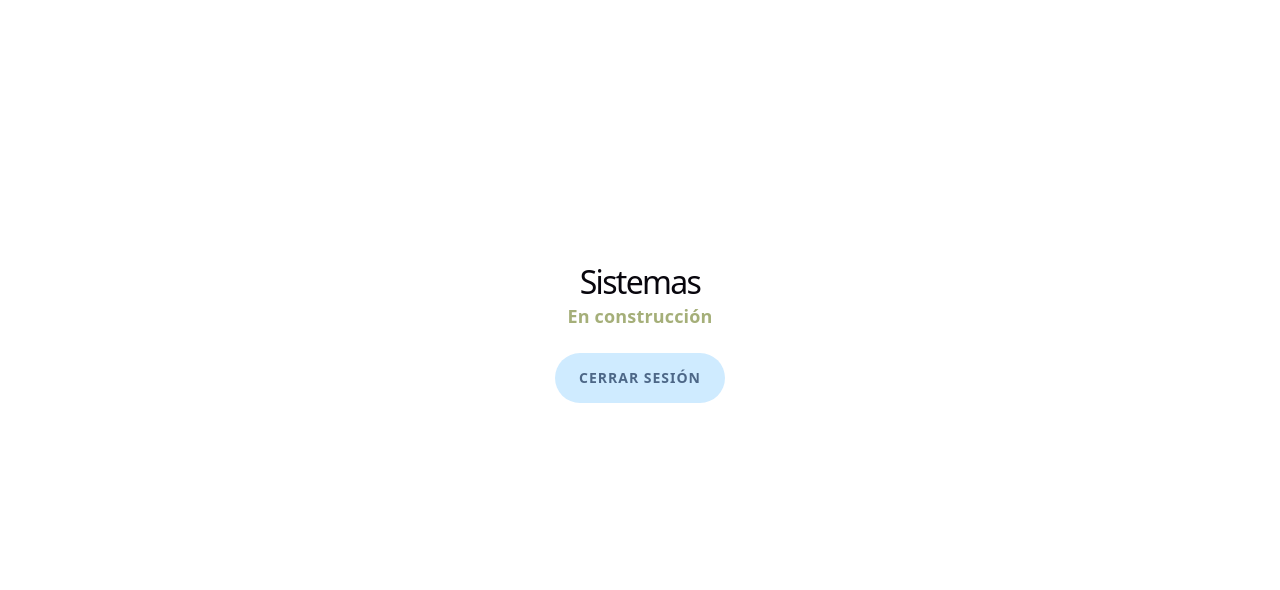
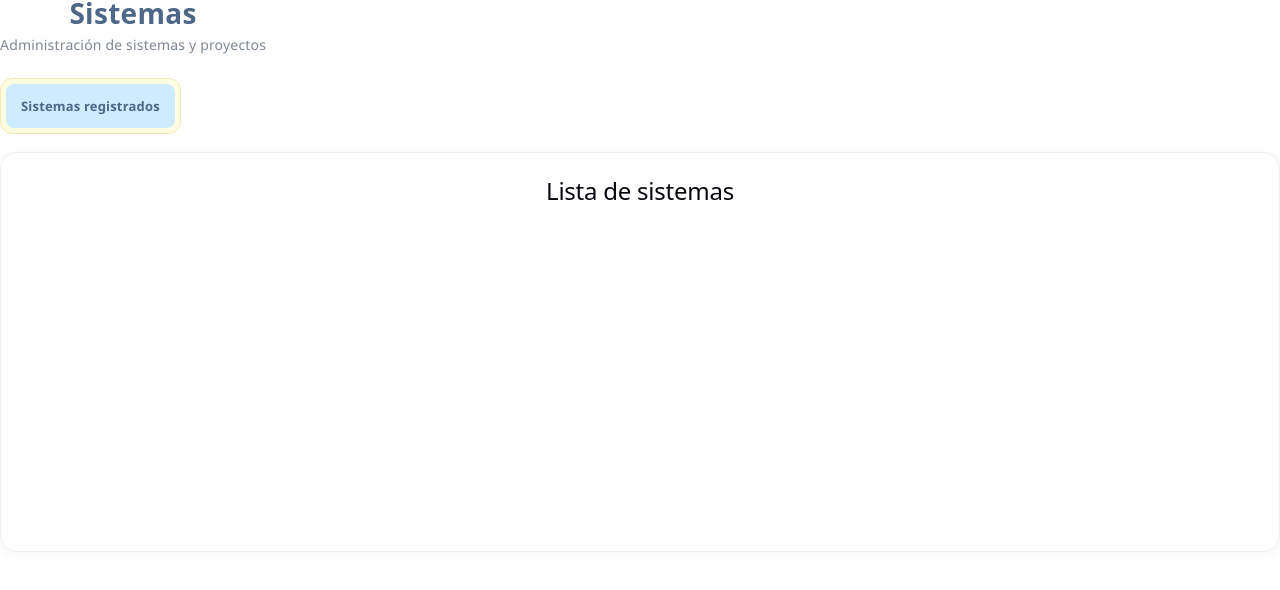
Before and after one commit to mimeceballos/integrador, a Vue app: page /admin/sistemas in a window 1280 px wide. Shown: the top 590 px of the page. Built offline with nearby package versions, Linux system fonts and the light colour scheme.

Commit message:
Modifications to index.ts for sub-index of systems, creation of subcomponents for the filling form based on permits

```diff
--- /dev/null
+++ b/src/components/sistemas/SistemaDetalle.vue
@@ -0,0 +1,5 @@
+<template>
+  <div>
+    <h2>Formulario de sistema</h2>
+  </div>
+</template>
--- /dev/null
+++ b/src/components/sistemas/SistemaForm.vue
@@ -0,0 +1,5 @@
+<template>
+  <div>
+    <h2>Detalle del sistema</h2>
+  </div>
+</template>
--- /dev/null
+++ b/src/components/sistemas/SistemaLista.vue
@@ -0,0 +1,25 @@
+<template>
+  <div>
+    <h2>Lista de sistemas</h2>
+  </div>
+</template>
+
+
+/*
+const sistemas = [
+  {
+    id: 1,
+    nombre: 'Sistema de Recursos Humanos',
+    descripcion: 'Gestión de empleados',
+    estado: 'Activo',
+    responsable: 'Administrador'
+  },
+  {
+    id: 2,
+    nombre: 'Sistema de Inventarios',
+    descripcion: 'Control de inventario empresarial',
+    estado: 'En desarrollo',
+    responsable: 'Administrador'
+  }
+]
+*/
--- a/src/router/index.ts
+++ b/src/router/index.ts
@@ -1,23 +1,57 @@
 import { createRouter, createWebHistory } from 'vue-router'
 import LogIn from '../components/LogIn.vue'
-import adminView from '../views/adminView.vue'
+// import adminView from '../views/adminView.vue'
 import inicio from '../views/inicio.vue'
+
 import historias from '../views/principal/Historias.vue'
 import sistemas from '../views/principal/Sistemas.vue'
 import roles from '../views/principal/Roles.vue'
 import usuarios from '../views/principal/Usuarios.vue'
 
+// Componentes internos de Sistemas
+import SistemaLista from '../components/sistemas/SistemaLista.vue'
+import SistemaDetalle from '../components/sistemas/SistemaDetalle.vue'
+import SistemaForm from '../components/sistemas/SistemaForm.vue'
 
 const routes = [
   { path: '/', name: 'login', component: LogIn },
   { path: '/admin', name: 'admin', component: inicio },
+
+    // Módulos existentes de los compañeros
   {path: '/admin/historias', name:'historias', component:historias},
-  {path: '/admin/sistemas', name:'sistemas', component:sistemas},
   {path: '/admin/roles', name:'roles', component:roles},
-  {path: '/admin/usuarios', name:'usuarios', component:usuarios}
+  {path: '/admin/usuarios', name:'usuarios', component:usuarios},
+
+   // Nuevo Módulo para enrutar Sistemas
+  {
+    path: '/admin/sistemas',
+    name: 'sistemas',
+    component: sistemas,
+
+    children: [
+      {
+        path: '',
+        name: 'sistemas-lista',
+        component: SistemaLista
+      },
+      {
+        path: 'nuevo',
+        name: 'sistemas-nuevo',
+        component: SistemaForm
+      },
+      {
+        path: ':id',
+        name: 'sistemas-detalle',
+        component: SistemaDetalle
+      },
+      {
+        path: ':id/editar',
+        name: 'sistemas-editar',
+        component: SistemaForm
+      }
+    ]
+  }
 ]
-
-
 
 const router = createRouter({
   history: createWebHistory(),
--- a/src/views/principal/Sistemas.vue
+++ b/src/views/principal/Sistemas.vue
@@ -1,63 +1,192 @@
 <script setup lang="ts">
-import { useRouter } from 'vue-router'
 
-const router = useRouter()
+import { computed, inject } from 'vue'
+import { RouterLink, RouterView } from 'vue-router'
+import type { Ref } from 'vue'
 
-function handleLogout(): void {
-  router.push('/')
-}
+type PermissionCode = 1 | 2 | 3
+
+const currentPermission = inject<Ref<PermissionCode>>(
+  'currentPermission'
+)
+
+const canWrite = computed(() => {
+  return currentPermission?.value === 3
+})
 </script>
 
 <template>
-  <div class="admin-page">
-    <h1>Sistemas</h1>
-    <p class="status-text">En construcción</p>
-    <button type="button" class="logout-btn" @click="handleLogout">
-      Cerrar Sesión
-    </button>
-  </div>
+  <section class="sistemas-module">
+
+    <header class="module-header">
+      <div>
+        <h1>Sistemas</h1>
+        <p>Administración de sistemas y proyectos</p>
+      </div>
+
+      <RouterLink
+        v-if="canWrite"
+        to="/admin/sistemas/nuevo"
+        class="new-system-btn"
+      >
+        + Nuevo sistema
+      </RouterLink>
+    </header>
+
+    <nav class="module-nav">
+      <RouterLink
+        to="/admin/sistemas"
+        class="module-nav-link"
+      >
+        Sistemas registrados
+      </RouterLink>
+    </nav>
+
+    <main class="module-content">
+      <RouterView />
+    </main>
+
+  </section>
 </template>
 
 <style scoped>
-.admin-page {
+.sistemas-module {
+  width: 100%;
+  min-height: calc(100vh - 134px);
+  color: #4d6787;
+  font-family: 'Segoe UI', Tahoma, Geneva, Verdana, sans-serif;
+}
+
+/* ENCABEZADO DEL MÓDULO */
+.module-header {
   display: flex;
-  flex-direction: column;
+  align-items: center;
+  justify-content: space-between;
+  gap: 24px;
+  margin-bottom: 20px;
+}
+
+.module-header h1 {
+  margin: 0 0 6px;
+  color: #4d6787;
+  font-size: 28px;
+  font-weight: 800;
+  letter-spacing: 0.3px;
+}
+
+.module-header p {
+  margin: 0;
+  color: #7d8794;
+  font-size: 14px;
+  font-weight: 500;
+}
+
+/* BOTÓN NUEVO SISTEMA */
+.new-system-btn {
+  display: inline-flex;
   align-items: center;
   justify-content: center;
-  min-height: 80vh;
-  color: #4D6787;
-  font-family: inherit;
+  gap: 6px;
+  padding: 11px 18px;
+  background-color: #d9efbd;
+  color: #2d5a1e;
+  border: 1px solid #c4e3a4;
+  border-radius: 10px;
+  text-decoration: none;
+  font-size: 13px;
+  font-weight: 700;
+  cursor: pointer;
+  transition:
+    background-color 0.2s ease,
+    transform 0.15s ease,
+    box-shadow 0.2s ease;
 }
 
-h1 {
-  font-size: 32px;
-  margin-bottom: 8px;
+.new-system-btn:hover {
+  background-color: #cbe8aa;
+  box-shadow: 0 3px 8px rgba(45, 90, 30, 0.12);
+  transform: translateY(-1px);
 }
 
-.status-text {
-  font-size: 18px;
-  font-weight: 600;
-  color: #A5AF79;
-  margin-bottom: 24px;
+.new-system-btn:active {
+  transform: translateY(0);
 }
 
-.logout-btn {
-  font: inherit;
-  font-size: 14px;
-  font-weight: 700;
-  letter-spacing: 1px;
-  text-transform: uppercase;
-  color: #4D6787;
-  background: #CFEBFF;
-  border: none;
-  border-radius: 999px;
-  padding: 12px 24px;
-  cursor: pointer;
-  transition: opacity 0.2s, transform 0.15s;
+/* NAVEGACIÓN INTERNA */
+.module-nav {
+  display: flex;
+  align-items: center;
+  gap: 8px;
+  margin-bottom: 18px;
+  padding: 5px;
+  background-color: #fffde1;
+  border: 1px solid #f2eab4;
+  border-radius: 12px;
+  width: fit-content;
 }
 
-.logout-btn:hover {
-  opacity: 0.9;
-  transform: translateY(-1px);
+.module-nav-link {
+  display: inline-flex;
+  align-items: center;
+  padding: 9px 15px;
+  border-radius: 8px;
+  color: #4d6787;
+  text-decoration: none;
+  font-size: 13px;
+  font-weight: 700;
+  transition:
+    background-color 0.2s ease,
+    color 0.2s ease;
+}
+
+.module-nav-link:hover {
+  background-color: #f7f3be;
+}
+
+.module-nav-link.router-link-active {
+  background-color: #cfebff;
+  color: #4d6787;
+}
+
+/* CONTENEDOR DE LA VISTA INTERNA */
+.module-content {
+  width: 100%;
+  min-height: 400px;
+  padding: 24px;
+  box-sizing: border-box;
+  background-color: #ffffff;
+  border: 1px solid #eef2f6;
+  border-radius: 16px;
+  box-shadow: 0 3px 12px rgba(0, 0, 0, 0.04);
+}
+
+/* ADAPTACIÓN PARA PANTALLAS PEQUEÑAS */
+@media (max-width: 700px) {
+  .module-header {
+    align-items: flex-start;
+    flex-direction: column;
+  }
+
+  .module-header h1 {
+    font-size: 24px;
+  }
+
+  .new-system-btn {
+    width: 100%;
+  }
+
+  .module-nav {
+    width: 100%;
+    box-sizing: border-box;
+  }
+
+  .module-nav-link {
+    flex: 1;
+    justify-content: center;
+  }
+
+  .module-content {
+    padding: 18px;
+  }
 }
 </style>
```
